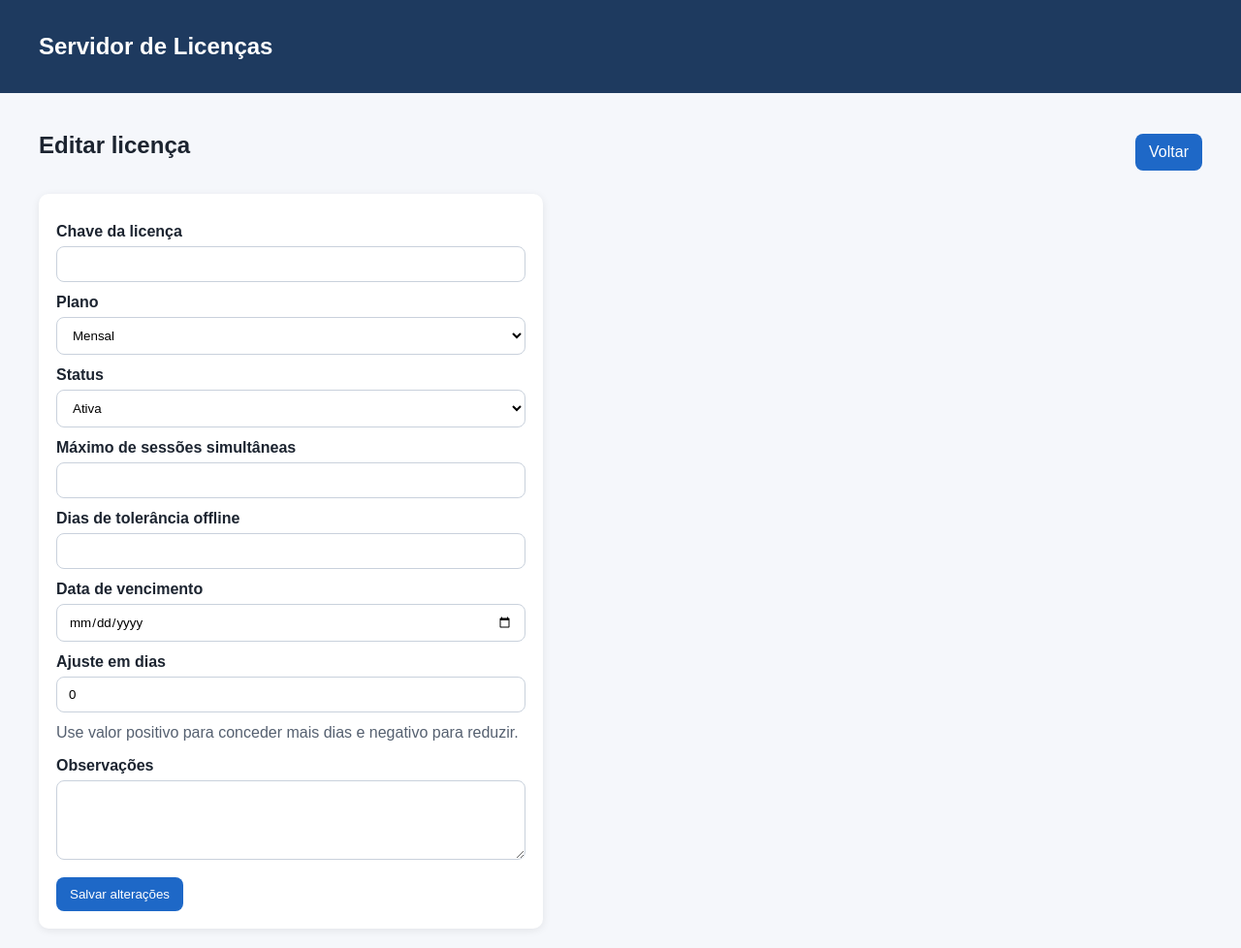
After one commit to ricardopalombo-droid/license-server, a Python web app: template app/templates/license_edit.html in a window 1280 px wide. The commit adds this page. Shown: the whole page at 97% size. Run offline with Jinja, Linux system fonts and the light colour scheme; the template is opened without the code that fills it, so the values that code supplies are empty.

Commit message:
atualização

```diff
--- /dev/null
+++ b/app/templates/license_edit.html
@@ -0,0 +1,54 @@
+{% extends "base.html" %}
+
+{% block content %}
+<div class="header-row">
+    <h2>Editar licença</h2>
+    <a class="button-link" href="/admin/licenses">Voltar</a>
+</div>
+
+<section class="panel form-narrow">
+    {% if request.query_params.get("error") == "license_key" %}
+    <p style="color:#c9302c; margin-top:0;">Já existe outra licença com essa chave.</p>
+    {% endif %}
+    {% if request.query_params.get("error") == "expires_at" %}
+    <p style="color:#c9302c; margin-top:0;">A data de vencimento informada é inválida.</p>
+    {% endif %}
+
+    <form method="post" action="/admin/licenses/{{ license.id }}/update">
+        <label>Chave da licença</label>
+        <input type="text" name="license_key" value="{{ license.license_key }}" required>
+
+        <label>Plano</label>
+        <select name="plan_type" required>
+            <option value="monthly" {% if license.plan_type == "monthly" %}selected{% endif %}>Mensal</option>
+            <option value="annual" {% if license.plan_type == "annual" %}selected{% endif %}>Anual</option>
+        </select>
+
+        <label>Status</label>
+        <select name="status" required>
+            <option value="active" {% if license.status == "active" %}selected{% endif %}>Ativa</option>
+            <option value="blocked" {% if license.status == "blocked" %}selected{% endif %}>Bloqueada</option>
+            <option value="expired" {% if license.status == "expired" %}selected{% endif %}>Vencida</option>
+            <option value="revoked" {% if license.status == "revoked" %}selected{% endif %}>Revogada</option>
+        </select>
+
+        <label>Máximo de sessões simultâneas</label>
+        <input type="number" name="max_concurrent_sessions" value="{{ license.max_concurrent_sessions }}" min="1" max="100" required>
+
+        <label>Dias de tolerância offline</label>
+        <input type="number" name="grace_days" value="{{ license.grace_days }}" min="0" max="365" required>
+
+        <label>Data de vencimento</label>
+        <input type="date" name="expires_at_date" value="{{ license.expires_at.strftime('%Y-%m-%d') if license.expires_at else '' }}" required>
+
+        <label>Ajuste em dias</label>
+        <input type="number" name="adjust_days" value="0" min="-3650" max="3650">
+        <p class="muted-note">Use valor positivo para conceder mais dias e negativo para reduzir.</p>
+
+        <label>Observações</label>
+        <textarea name="notes" rows="4">{{ license.notes or "" }}</textarea>
+
+        <button type="submit">Salvar alterações</button>
+    </form>
+</section>
+{% endblock %}
--- a/app/templates/licenses.html
+++ b/app/templates/licenses.html
@@ -46,6 +46,9 @@
 
             <td>
                 <div class="action-group" style="display:flex; flex-wrap:wrap; gap:5px;">
+                    <form method="get" action="/admin/licenses/{{ lic.id }}/edit">
+                        <button type="submit">Editar</button>
+                    </form>
 
                     <form method="post" action="/admin/licenses/{{ lic.id }}/block">
                         <button type="submit">Bloquear</button>
```
Also changed, not shown: app/routers/admin_web.py (+75 -11 lines).
